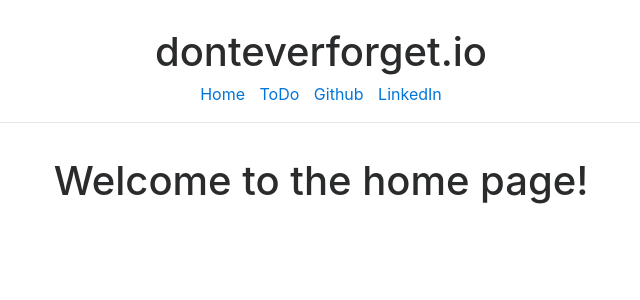
After one commit to christiaanrr/donteverforget.io, a Django app: page / in a window 1280 px wide. The commit adds this page. Shown: the top 300 px of the page, without its empty margins (319-959 px from the left). Run offline with Django 3.2, Linux system fonts and the light colour scheme; parts of the project's set-up code (start-up, migrations or seed data) failed here and were passed over.

Commit message:
todo and homepage templates added

```diff
--- a/src/donteverforget/donteverforget/static/src/css/styles.css
+++ b/src/donteverforget/donteverforget/static/src/css/styles.css
@@ -1,23 +1,18 @@
 /******************************
 LAYOUT
 *******************************/
-.main-content {
-    margin-top: 90px;
+.nav-bar {
+    margin-top: 30px;
 }
 
-.restaurant {
-    margin-bottom: 15px;
-    border: 1px solid black;
-    padding: 15px 10px;
-    box-shadow: 1px 1px 1px black;
+.main-content {
+    margin-top: 20px;
 }
 
-.ing {
-    border: 1px solid black;
-    padding: 2px 2px;
-    font-size: 0.9em;
+
+/******************************
+NAVBAR
+*******************************/
+.navbar-link {
+    margin: 0 5px;
 }
-
-.ing-header {
-    font-weight: bold;
-}
--- a/src/donteverforget/donteverforget/urls.py
+++ b/src/donteverforget/donteverforget/urls.py
@@ -13,9 +13,12 @@ Including another URLconf
     1. Import the include() function: from django.conf.urls import url, include
     2. Add a URL to urlpatterns:  url(r'^blog/', include('blog.urls'))
 """
-from django.conf.urls import url
+from django.conf.urls import url, include
 from django.contrib import admin
+from django.views.generic import TemplateView
 
 urlpatterns = [
     url(r'^admin/', admin.site.urls),
+    url(r'^$', TemplateView.as_view(template_name='home.html'), name='home'),
+    url(r'todo/', include('todo.urls', namespace='todo'))
 ]
--- /dev/null
+++ b/src/donteverforget/todo/urls.py
@@ -0,0 +1,8 @@
+from django.conf.urls import url
+from .views import (
+    ToDoListView,
+)
+
+urlpatterns = [
+    url(r'^$', ToDoListView.as_view(), name='list')
+]
--- /dev/null
+++ b/src/templates/base.html
@@ -0,0 +1,22 @@
+{% load static from staticfiles %}
+<!DOCTYPE html>
+<html lang="en">
+<head>
+    <meta charset="UTF-8">
+    <title>{% block title %}MuyPicky{% endblock title %}</title>
+<!-- CSS BOOSTRAP -->
+    <link rel="stylesheet" href="{% static 'src/css/bootstrap.min.css' %}">
+    <link rel="stylesheet" href="{% static 'src/css/styles.css' %}">
+</head>
+<body>
+<!-- NAVBAR -->{% include 'snippets/nav.html' %}<!-- END NAVBAR -->
+<div class="container main-content">
+    {% block content %}
+    {% endblock %}
+</div>
+<!-- JS BOOTSTRAP -->
+<script src="{% static 'src/js/tether.min.js' %}"></script>
+<script src="{% static 'src/js/jquery.min.js' %}"></script>
+<script src="{% static 'src/js/bootstrap.min.js' %}"></script>
+</body>
+</html>
--- /dev/null
+++ b/src/templates/home.html
@@ -0,0 +1,17 @@
+{% extends 'base.html' %}
+<!DOCTYPE html>
+<html lang="en">
+<head>
+    <meta charset="UTF-8">
+    <title>{% block title %}Home{% endblock %}</title>
+</head>
+<body>
+{% block content %}
+    <div class="row">
+        <div class="col-sm-12 text-center">
+            <h1>Welcome to the home page!</h1>
+        </div>
+    </div>
+{% endblock %}
+</body>
+</html>
--- /dev/null
+++ b/src/templates/snippets/nav.html
@@ -0,0 +1,18 @@
+<div class="container">
+    <div class='row nav-bar'>
+        <div class='col-sm-12 text-center'>
+            <h1>donteverforget.io</h1>
+            <a class="navbar-link" href='{% url 'home' %}'>Home</a>
+            <a  class="navbar-link" href='{% url "todo:list" %}'>ToDo</a>
+            <a class="navbar-link" href="https://github.com/christiaanrr" target="_blank">Github</a>
+            <a class="navbar-link" href="https://www.linkedin.com/in/christian-rodriguez-967575124/" target="_blank">LinkedIn</a>
+            <hr />
+            {#        {% if request.user.is_authenticated %}#}
+            {#            <a href='{% url 'todo:list' %}'>ToDo</a>#}
+            {#        {% else %}#}
+            {#            <a href='{% url "register" %}'>Register</a>#}
+            {#            <a href='{% url "login" %}'>Login</a>#}
+            {#        {% endif %}#}
+        </div>
+    </div>
+</div>
```
Also changed, not shown: src/donteverforget/todo/views.py (+7 -1 lines), src/templates/todo/entry_list.html (added, +16 -0 lines).
